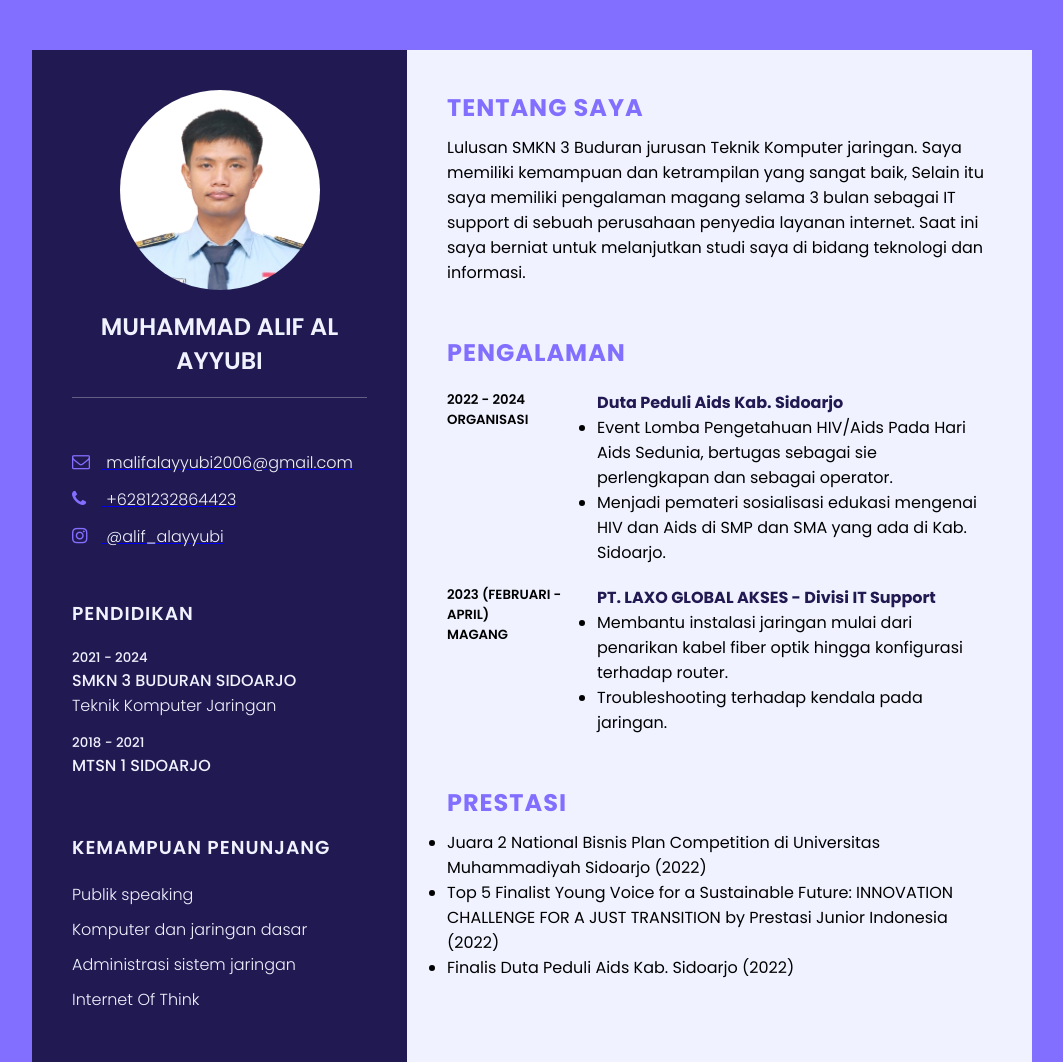
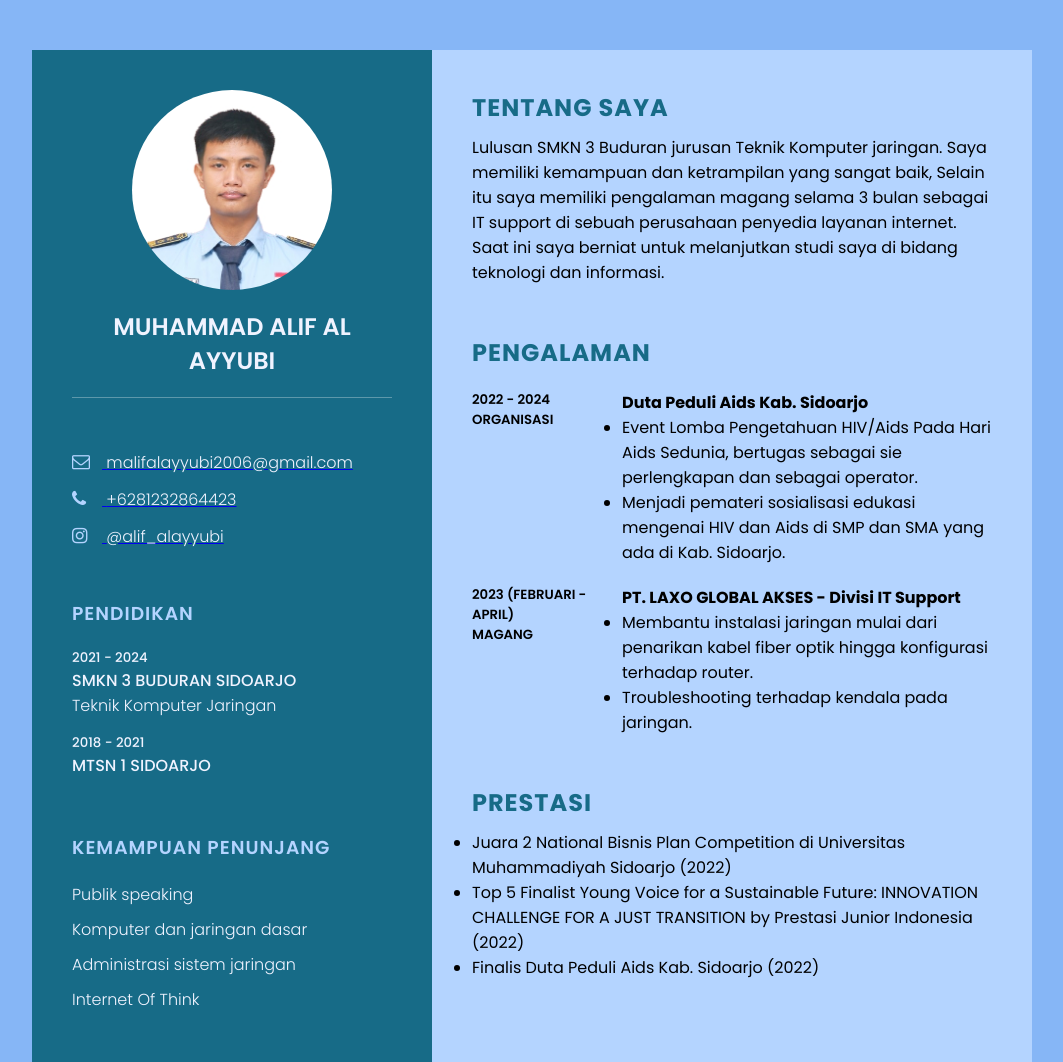
Before and after one commit to alifalayyubi/Curriculum-Vitae, a plain HTML site: page index.html in a window 1280 px wide. Shown: the whole page, without its empty margins (108-1171 px from the left). Drawn offline with Linux system fonts and the light colour scheme.

Commit message:
Update style.css

```diff
--- a/style.css
+++ b/style.css
@@ -8,7 +8,7 @@
 }
 body
 {
- background: #836FFF;
+ background: #86B6F6;
  display: flex;
  justify-content: center;
  align-items: center;
@@ -23,13 +23,13 @@ body
     background: #F0F3FF;
     margin: 50px;
     display: grid;
-    grid-template-columns: 1.2fr 2fr;
+    grid-template-columns: 1.2fr 1.8fr;
     box-shadow: 0 30px 55px rgba('0,0,0,0.1');
 }
 .container .left_side
 {
     position: relative;
-    background: #211951;
+    background: #176B87;
     padding: 40px;
 }
 .profiletext
@@ -74,7 +74,7 @@ body
 }
 .title
 {
-    color: #F0F3FF;
+    color: #B4D4FF;
     text-transform: uppercase;
     font-weight: 600;
     letter-spacing: 1px;
@@ -96,7 +96,7 @@ body
     display: inline-block;
     width: 30px;
     font-size: 18px;
-    color: #836FFF;
+    color: #B4D4FF;
 }
 .contact ul li span
 {
@@ -125,7 +125,7 @@ body
 .container .right_side
 {
     position: relative;
-    background: #F0F3FF;
+    background: #B4D4FF;
     padding: 40px;
 }
 .about
@@ -138,7 +138,7 @@ body
 }
 .title2
 {
-    color: #836FFF;
+    color: #176B87;
     text-transform: uppercase;
     letter-spacing: 1px;
     margin-bottom: 10px;
@@ -164,7 +164,7 @@ p
 }
 .about .box .text h4
 {
-    color: #211951;
+    color: black;
     font-size: 16px ;
 }
 
```
